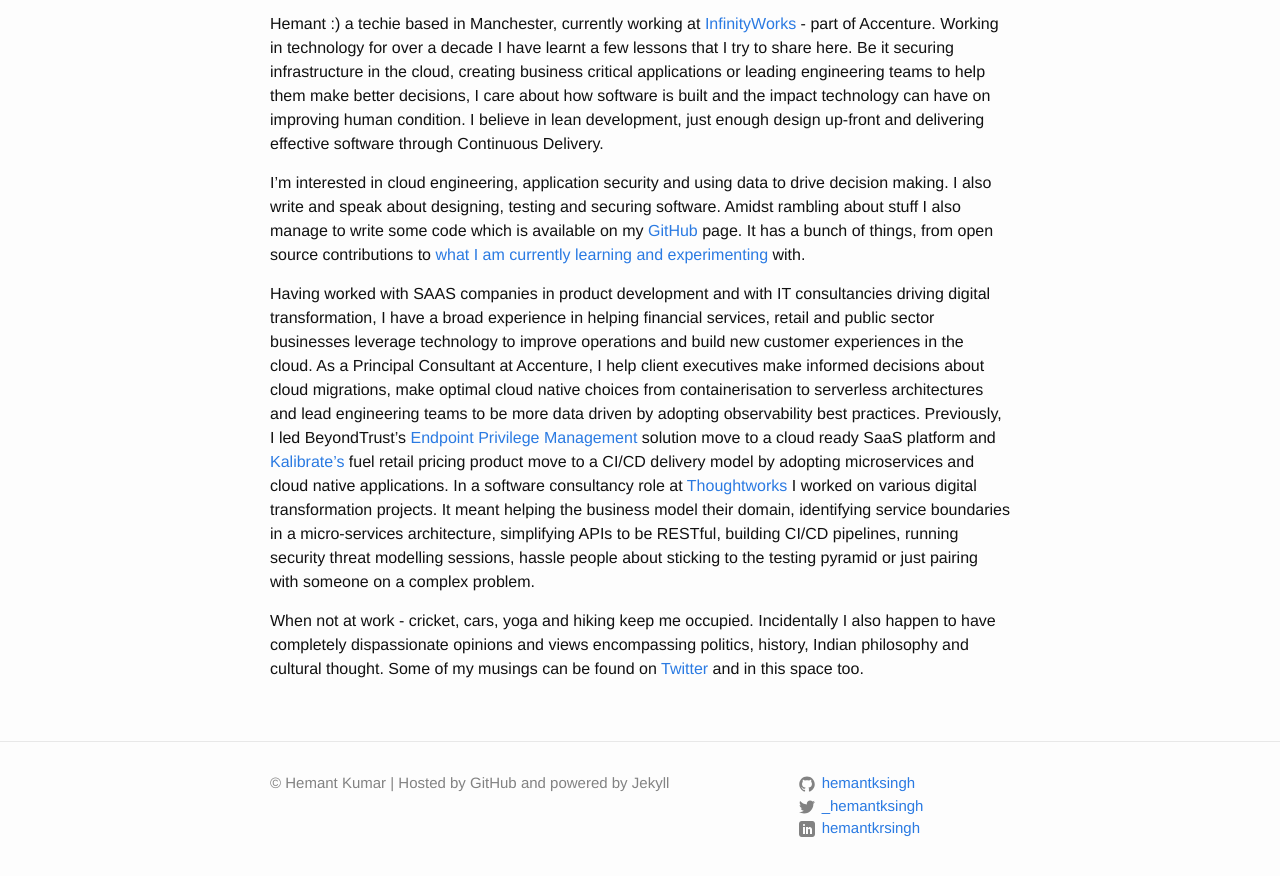
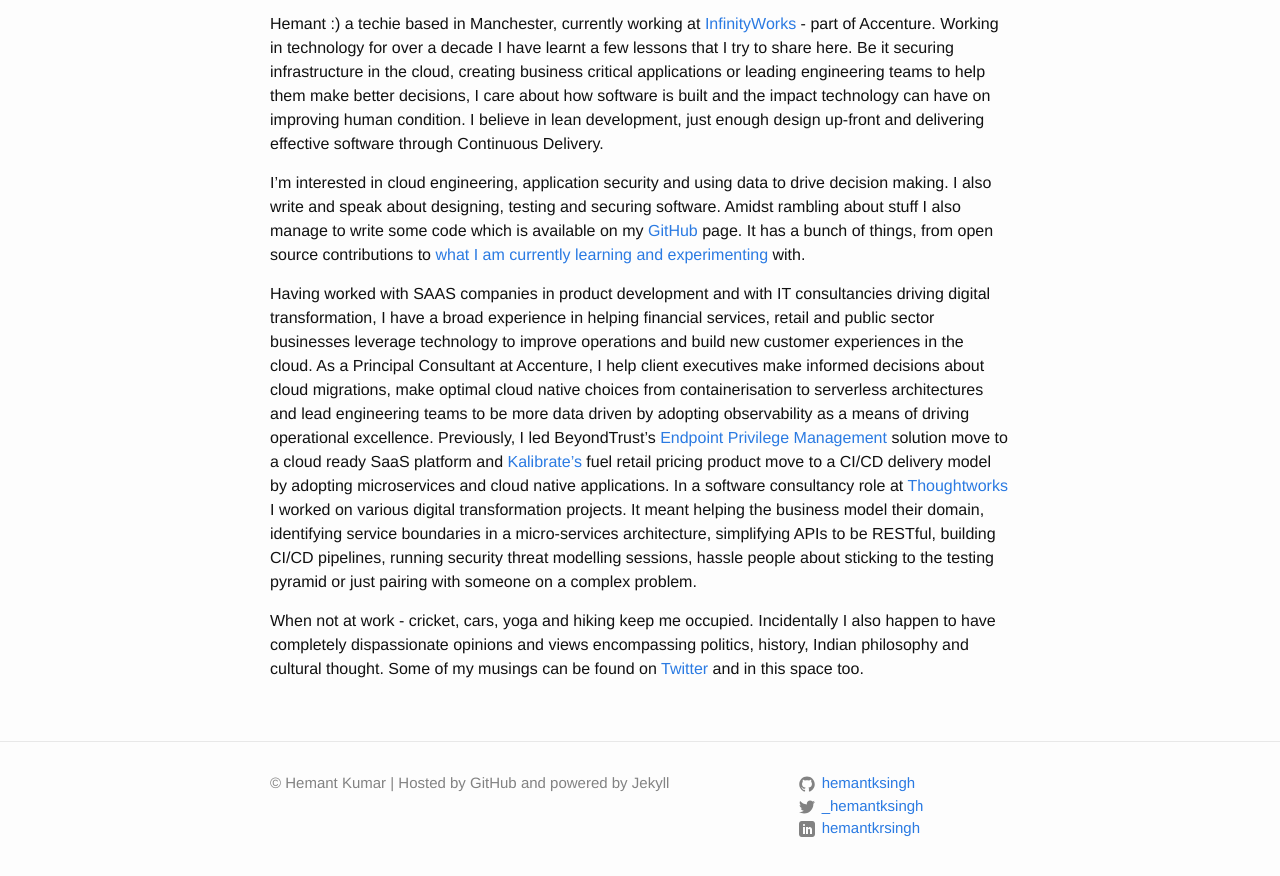
Before and after one commit to hemantksingh/hemantksingh.github.io, a Jekyll site: the page built from about.md, in a window 1280 px wide and 900 px high, scrolled down 642 px. Shown: the top 876 px of the window. Built offline with Jekyll 4.4.1, drawn with Linux system fonts in a browser that asks for light colours.

Commit message:
Minor about me update

```diff
--- a/about.md
+++ b/about.md
@@ -11,6 +11,6 @@
 
 I'm interested in cloud engineering, application security and using data to drive decision making. I also write and speak about designing, testing and securing software. Amidst rambling about stuff I also manage to write some code which is available on my [GitHub](https://github.com/hemantksingh) page. It has a bunch of things, from open source contributions to [what I am currently learning and experimenting](https://github.com/hemantksingh/messup-learn) with.
 
-Having worked with SAAS companies in product development and with IT consultancies driving digital transformation, I have a broad experience in helping financial services, retail and public sector businesses leverage technology to improve operations and build new customer experiences in the cloud. As a Principal Consultant at Accenture, I help client executives make informed decisions about cloud migrations, make optimal cloud native choices from containerisation to serverless architectures and lead engineering teams to be more data driven by adopting observability best practices. Previously, I led BeyondTrust's [Endpoint Privilege Management](https://www.beyondtrust.com/solutions) solution move to a cloud ready SaaS platform and [Kalibrate's](https://www.kalibrate.com) fuel retail pricing product move to a CI/CD delivery model by adopting microservices and cloud native applications. In a software consultancy role at [Thoughtworks](https://thoughtworks.com) I worked on various digital transformation projects. It meant helping the business model their domain, identifying service boundaries in a micro-services architecture, simplifying APIs to be RESTful, building CI/CD pipelines, running security threat modelling sessions, hassle people about sticking to the testing pyramid or just pairing with someone on a complex problem.
+Having worked with SAAS companies in product development and with IT consultancies driving digital transformation, I have a broad experience in helping financial services, retail and public sector businesses leverage technology to improve operations and build new customer experiences in the cloud. As a Principal Consultant at Accenture, I help client executives make informed decisions about cloud migrations, make optimal cloud native choices from containerisation to serverless architectures and lead engineering teams to be more data driven by adopting observability as a means of driving operational excellence. Previously, I led BeyondTrust's [Endpoint Privilege Management](https://www.beyondtrust.com/solutions) solution move to a cloud ready SaaS platform and [Kalibrate's](https://www.kalibrate.com) fuel retail pricing product move to a CI/CD delivery model by adopting microservices and cloud native applications. In a software consultancy role at [Thoughtworks](https://thoughtworks.com) I worked on various digital transformation projects. It meant helping the business model their domain, identifying service boundaries in a micro-services architecture, simplifying APIs to be RESTful, building CI/CD pipelines, running security threat modelling sessions, hassle people about sticking to the testing pyramid or just pairing with someone on a complex problem.
 
 When not at work - cricket, cars, yoga and hiking keep me occupied. Incidentally I also happen to have completely dispassionate opinions and views encompassing politics, history, Indian philosophy and cultural thought. Some of my musings can be found on [Twitter](https://twitter.com/_hemantksingh) and in this space too.
```
